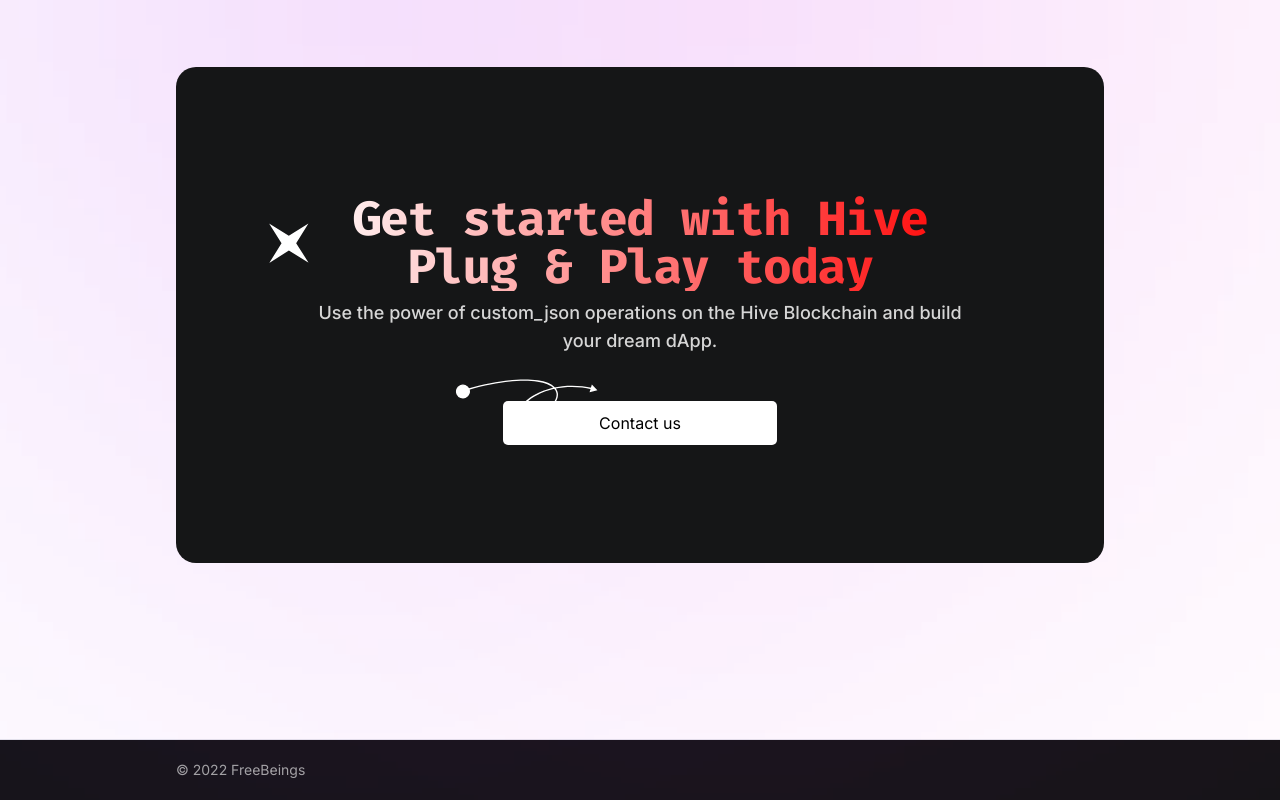
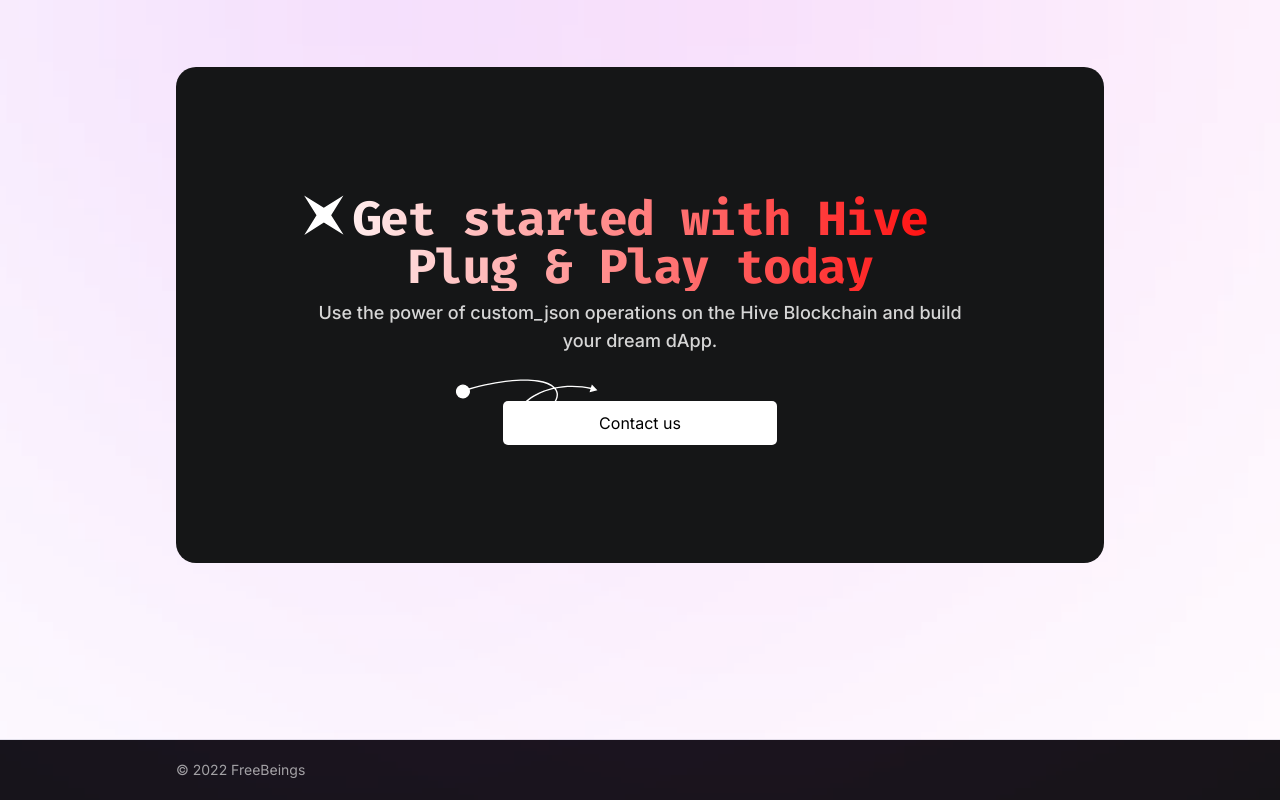
Before and after one commit to FreeBeings-io/haf-plug-play-landing, a Nuxt app: page / in a window 1280 px wide. Shown: the part 5449-6249 px from the top of the page. Built offline with nearby package versions, Linux system fonts and the light colour scheme.

Commit message:
Fix for decor

```diff
--- a/components/Sections/7.vue
+++ b/components/Sections/7.vue
@@ -2,6 +2,8 @@
   <div id="contact">
     <div class="content">
       <div class="card-start mb-5 md:mb-44">
+        <img src="decor3.svg" class="decor3" alt="" />
+
         <h1>Get started with Hive Plug & Play today</h1>
         <p>
           Use the power of custom_json operations on the Hive Blockchain and
@@ -11,7 +13,6 @@
           <NuxtLink to="/contact" class="contact">Contact us</NuxtLink>
         </button>
 
-        <img src="decor3.svg" class="decor3" alt="" />
         <img src="decor4.svg" class="decor4" alt="" />
         <img src="decor5.svg" class="decor5" alt="" />
       </div>
@@ -66,8 +67,6 @@
     .decor3 {
       @apply hidden md:block;
       position: absolute;
-      left: 10%;
-      top: 31.5%;
       transform: rotate(-90.63deg);
       @apply w-10 h-10;
     }
```
